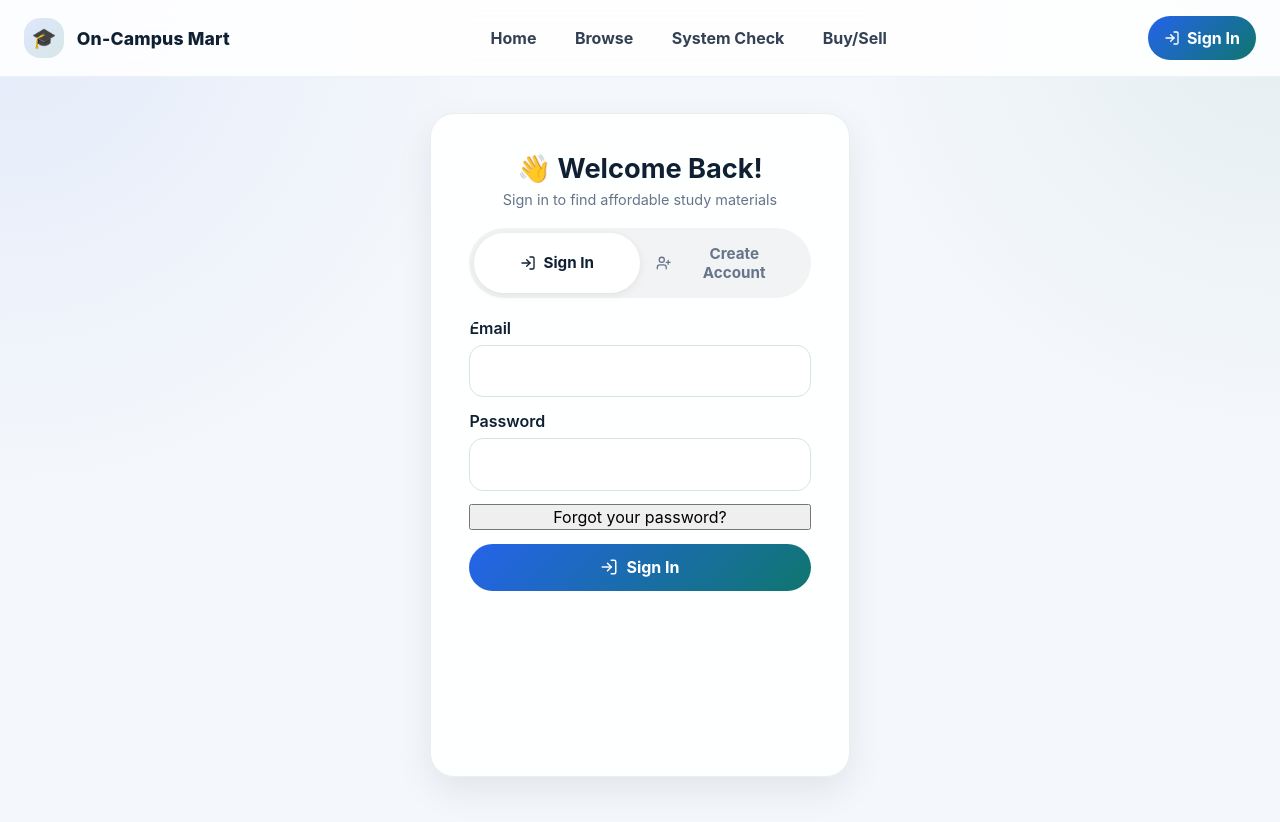
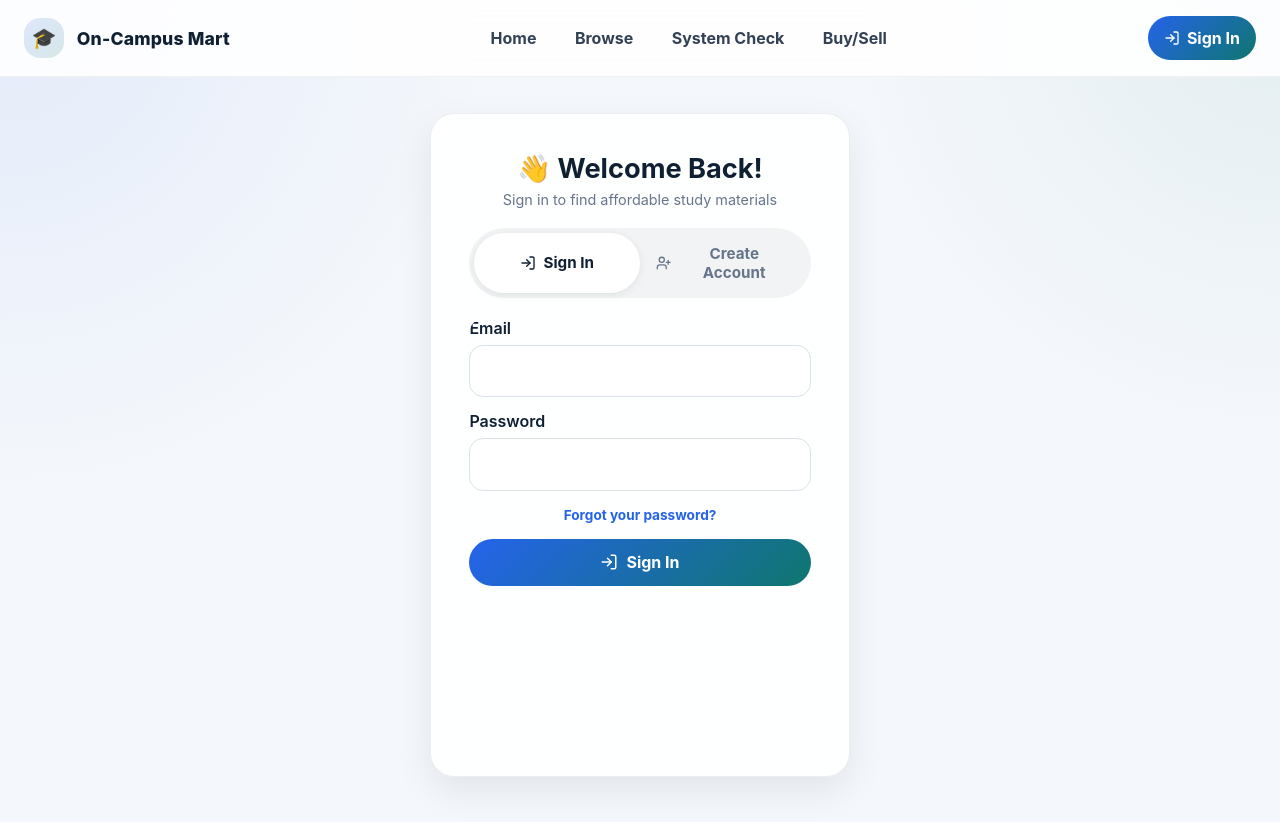
Before and after one commit to sarishma123/STUDENT_MART, a React (Vite) app: page / in a window 1280 px wide. Both pictures are taken after a click on the button "Buy/Sell". Shown: the top 822 px of the page. Built offline with nearby package versions, Linux system fonts and the light colour scheme; no server answers.

Commit message:
managed the file

```diff
--- a/src/App.css
+++ b/src/App.css
@@ -993,6 +993,42 @@ select:focus-visible {
   font-weight: 600;
 }
 
+.auth-success {
+  margin: 0;
+  padding: 0.65rem 0.85rem;
+  border-radius: 10px;
+  background: rgba(15, 118, 110, 0.1);
+  color: #0f766e;
+  font-size: 0.85rem;
+  font-weight: 600;
+}
+
+.auth-helper {
+  margin: 0;
+  color: var(--muted);
+  font-size: 0.9rem;
+  line-height: 1.55;
+  text-align: center;
+}
+
+.auth-form--standalone {
+  margin-top: 1.25rem;
+}
+
+.auth-link {
+  display: inline-flex;
+  align-items: center;
+  justify-content: center;
+  gap: 0.35rem;
+  border: 0;
+  padding: 0.15rem;
+  background: transparent;
+  color: var(--primary);
+  cursor: pointer;
+  font-size: 0.85rem;
+  font-weight: 700;
+}
+
 @media (max-width: 1024px) {
   .browse-layout,
   .detail-layout {
--- a/src/App.jsx
+++ b/src/App.jsx
@@ -42,6 +42,7 @@ function normalizeCategory(categoryName) {
 }
 
 export default function App() {
+  const resetToken = new URLSearchParams(window.location.search).get('reset') || '';
   const [isLoggedIn, setIsLoggedIn] = useState(false);
   const [currentUser, setCurrentUser] = useState(null);
   const [currentPage, setCurrentPage] = useState('home');
@@ -379,8 +380,8 @@ export default function App() {
 
   const renderPage = () => {
     if (!isLoggedIn) {
-      if (currentPage === 'auth' || currentPage === 'login' || currentPage === 'register') {
-        const initialMode = currentPage === 'register' ? 'register' : 'login';
+      if (resetToken || currentPage === 'auth' || currentPage === 'login' || currentPage === 'register') {
+        const initialMode = resetToken ? 'reset' : currentPage === 'register' ? 'register' : 'login';
         return (
           <AuthPage
             onLogin={handleLogin}
@@ -388,6 +389,7 @@ export default function App() {
             onForgotPassword={handleForgotPassword}
             onResetPassword={handleResetPassword}
             initialMode={initialMode}
+            resetToken={resetToken}
           />
         );
       }
--- a/src/Pages/AuthPage.jsx
+++ b/src/Pages/AuthPage.jsx
@@ -172,12 +172,17 @@ export default function AuthPage({
     <div className="auth-page">
       <div className="auth-card">
         <h1 className="auth-title">
-          {mode === 'login' ? '👋 Welcome Back!' : '✨ Join Campus Community'}
+          {mode === 'login' && '👋 Welcome Back!'}
+          {mode === 'register' && '✨ Join Campus Community'}
+          {mode === 'forgot' && 'Reset Your Password'}
+          {mode === 'reset' && 'Choose a New Password'}
         </h1>
         <p className="auth-subtitle">
           {mode === 'login'
             ? 'Sign in to find affordable study materials'
-            : 'Share and sell your old notes, books, and study materials'}
+            : mode === 'register'
+              ? 'Share and sell your old notes, books, and study materials'
+              : 'Keep your StudentMart account secure'}
         </p>
 
         {mode !== 'forgot' && mode !== 'reset' && <div className="auth-tabs">
@@ -200,7 +205,7 @@ export default function AuthPage({
           <div className="auth-tab-indicator" style={{ transform: mode === 'login' ? 'translateX(0)' : 'translateX(100%)' }} />
         </div>}
 
-        <div className="auth-slider">
+        {mode !== 'forgot' && mode !== 'reset' && <div className="auth-slider">
           <div className="auth-slider__inner" style={{ transform: mode === 'register' ? 'translateX(-50%)' : 'translateX(0)' }}>
             <form onSubmit={handleLogin} className="auth-form">
               <label className="field-group">
@@ -304,7 +309,7 @@ export default function AuthPage({
               </button>
             </form>
           </div>
-        </div>
+        </div>}
 
         {mode === 'forgot' && (
           <form onSubmit={handleForgot} className="auth-form auth-form--standalone">
```
